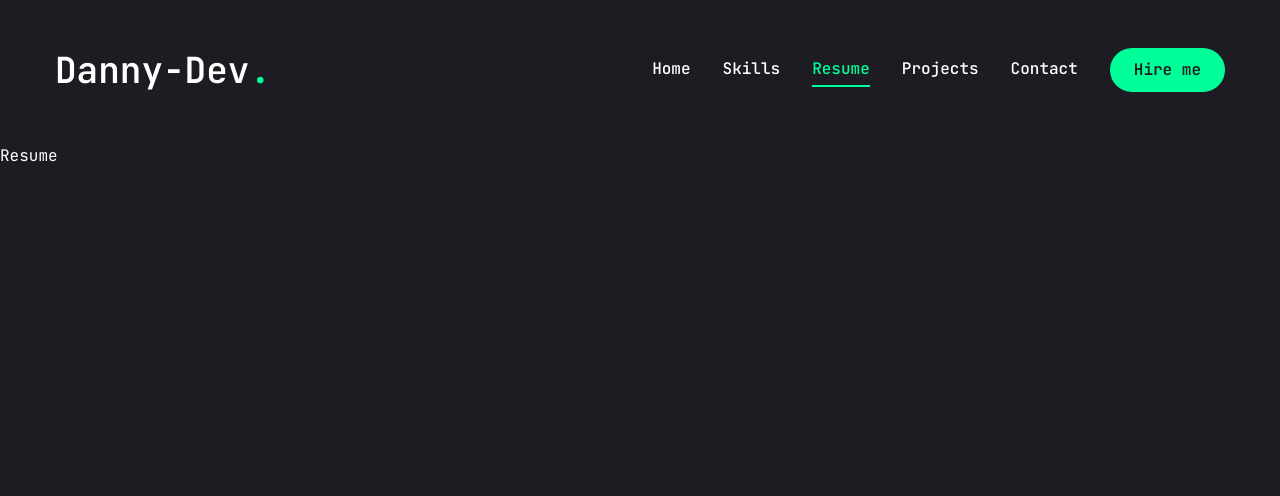
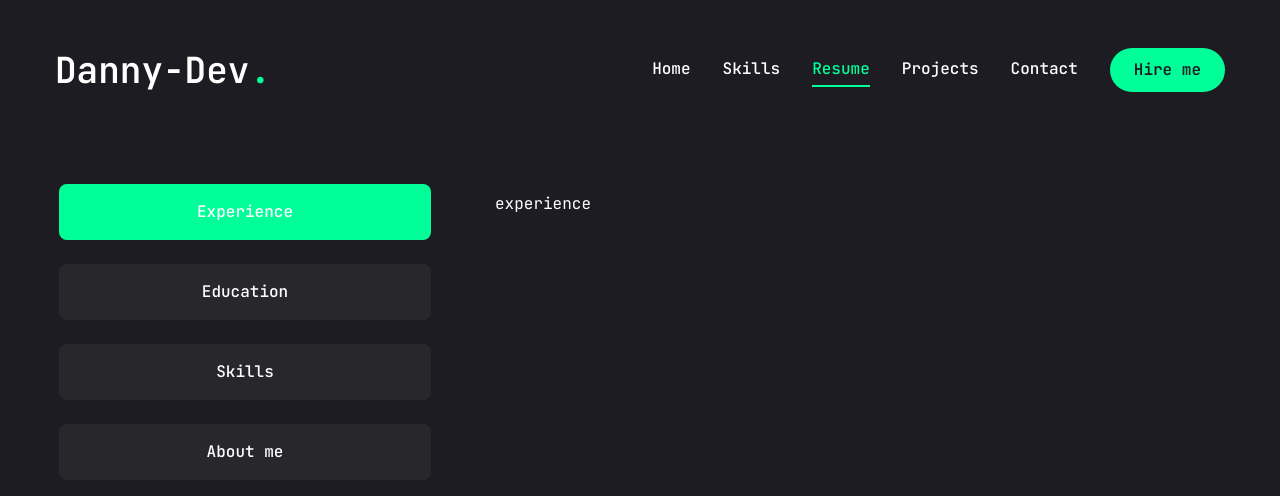
Before and after one commit to Danindu-Seniya/danny-dev-portfolio, a Next.js app: page /resume in a window 1280 px wide. Shown: the top 496 px of the page. Built offline with nearby package versions, Linux system fonts and the light colour scheme.

Commit message:
update tabs component

```diff
--- a/app/resume/page.tsx
+++ b/app/resume/page.tsx
@@ -96,8 +96,94 @@
     },
   ],
 };
+
+//skills data
+const skills = {
+  title: "My skills",
+  description:
+    "Lorem ipsum dolor sit amet consectetur adipisicing elit. Maiores animi tempora necessitatibus est quod deserunt ea similique.",
+  skillList: [
+    {
+      icon: <FaHtml5 />,
+      name: "HTML5",
+    },
+    {
+      icon: <FaCss3 />,
+      name: "CSS3",
+    },
+    {
+      icon: <FaJs />,
+      name: "JavaScript",
+    },
+    {
+      icon: <FaReact />,
+      name: "react.js",
+    },
+    {
+      icon: <SiNextdotjs />,
+      name: "next.js",
+    },
+    {
+      icon: <SiTailwindcss />,
+      name: "tailwindcss",
+    },
+    {
+      icon: <FaNodeJs />,
+      name: "node.js",
+    },
+    {
+      icon: <FaFigma />,
+      name: "figma",
+    },
+  ],
+};
+
+import { Tabs, TabsList, TabsTrigger, TabsContent } from "@/components/ui/tabs";
+
+import {
+  Tooltip,
+  TooltipTrigger,
+  TooltipContent,
+  TooltipProvider,
+} from "@/components/ui/tooltip";
+
+import { ScrollArea } from "@/components/ui/scroll-area";
+import { motion } from "framer-motion";
+
 const Resume = () => {
-  return <div>Resume</div>;
+  return (
+    <motion.div
+      initial={{ opacity: 0 }}
+      animate={{
+        opacity: 1,
+        transition: { delay: 2.4, duration: 0.4, ease: "easeIn" },
+      }}
+      className="min-h-[80vh] flex items-center justify-center py-12 xl:py-0"
+    >
+      <div className="container mx-auto">
+        <Tabs
+          defaultValue="experience"
+          className="flex flex-col xl:flex-row gap-[60px]"
+        >
+          <TabsList className="flex flex-col w-full max-w-[380px] mx-auto xl:mx-0 gap-6">
+            <TabsTrigger value="experience">Experience</TabsTrigger>
+            <TabsTrigger value="education">Education</TabsTrigger>
+            <TabsTrigger value="skills">Skills</TabsTrigger>
+            <TabsTrigger value="about">About me</TabsTrigger>
+          </TabsList>
+
+          {/* content */}
+          <div className="min-h-[70vh] w-full">
+            {/* experience */}
+            <TabsContent value="experience" className="w-full">
+              experience
+            </TabsContent>
+
+          </div>
+        </Tabs>
+      </div>
+    </motion.div>
+  );
 };
 
 export default Resume;
--- a/components/ui/tabs.tsx
+++ b/components/ui/tabs.tsx
@@ -14,7 +14,7 @@
   <TabsPrimitive.List
     ref={ref}
     className={cn(
-      "inline-flex h-10 items-center justify-center rounded-md bg-slate-100 p-1 text-slate-500 dark:bg-slate-800 dark:text-slate-400",
+      "inline-flex h-auto rounded-md p-1 text-primary",
       className
     )}
     {...props}
@@ -29,7 +29,7 @@
   <TabsPrimitive.Trigger
     ref={ref}
     className={cn(
-      "inline-flex items-center justify-center whitespace-nowrap rounded-sm px-3 py-1.5 text-sm font-medium ring-offset-white transition-all focus-visible:outline-none focus-visible:ring-2 focus-visible:ring-slate-950 focus-visible:ring-offset-2 disabled:pointer-events-none disabled:opacity-50 data-[state=active]:bg-white data-[state=active]:text-slate-950 data-[state=active]:shadow-sm dark:ring-offset-slate-950 dark:focus-visible:ring-slate-300 dark:data-[state=active]:bg-slate-950 dark:data-[state=active]:text-slate-50",
+      "inline-flex items-center w-full bg-[#27272c] justify-center whitespace-nowrap text-white rounded-lg p-3 text-balance font-medium ring-offset-white transition-all disabled:pointer-events-none disabled:opacity-50 data-[state=active]:bg-accent",
       className
     )}
     {...props}
```
